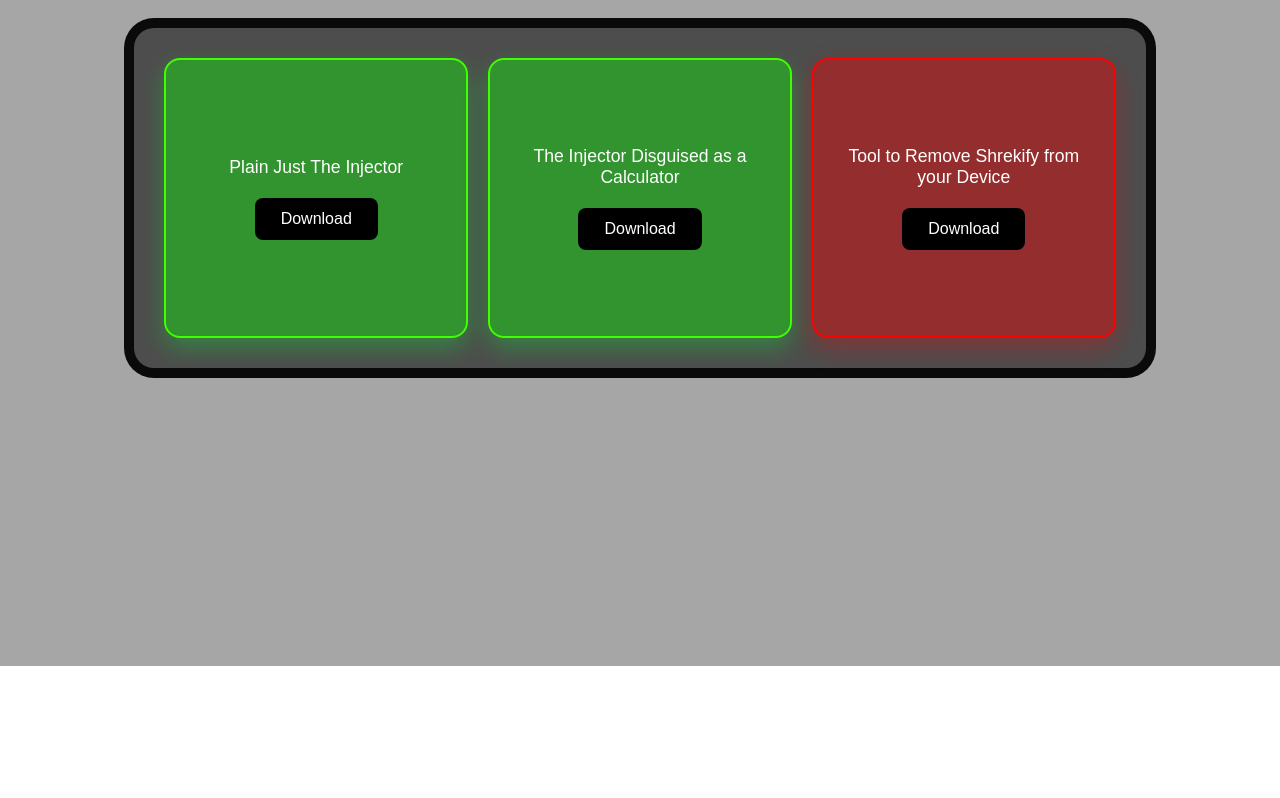
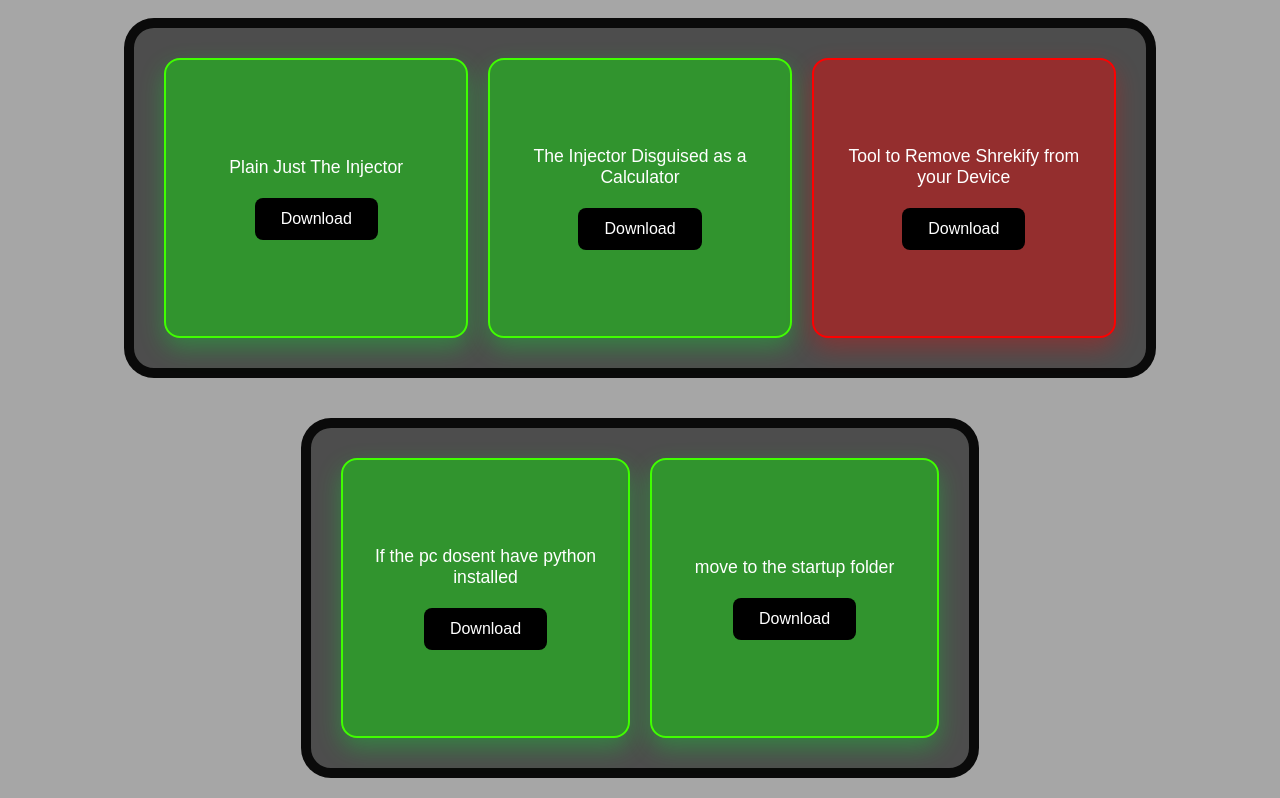
Before and after one commit to Adam456a/shrekify, a plain HTML site: page index.html in a window 1280 px wide. Shown: the part 134-932 px from the top of the page. Before the commit the page ends 800 px from the top, so only its background shows below. Drawn offline with Linux system fonts and the light colour scheme; a web font is replaced by a local one.

Commit message:
added exe version

```diff
--- a/CSS/index.css
+++ b/CSS/index.css
@@ -11,6 +11,10 @@
     margin: 0;
     padding: 0;
     box-sizing: border-box;
+}
+
+br {
+    padding-bottom: 20ex;
 }
 
 body {
@@ -229,3 +233,7 @@
         font-size: 0.95rem;
     }
 }
+
+.download-options + .download-options {
+    margin-top: 40px;
+}
--- a/index.html
+++ b/index.html
@@ -39,6 +39,23 @@
         </div>
 
     </main>
+    <main class="download-options">
+
+        <div class="download-box">
+            <p>If the pc dosent have python installed</p>
+            <a href="Exe/main.exe" download>
+                <button>Download</button>
+            </a>
+        </div>
+
+        <div class="download-box">
+            <p>move to the startup folder</p>
+            <a href="Exe/Startup_Fix.exe" download>
+                <button>Download</button>
+            </a>
+        </div>
+
+    </main>
 
 </body>
 </html>
```
Also changed, not shown: 2 other files.
